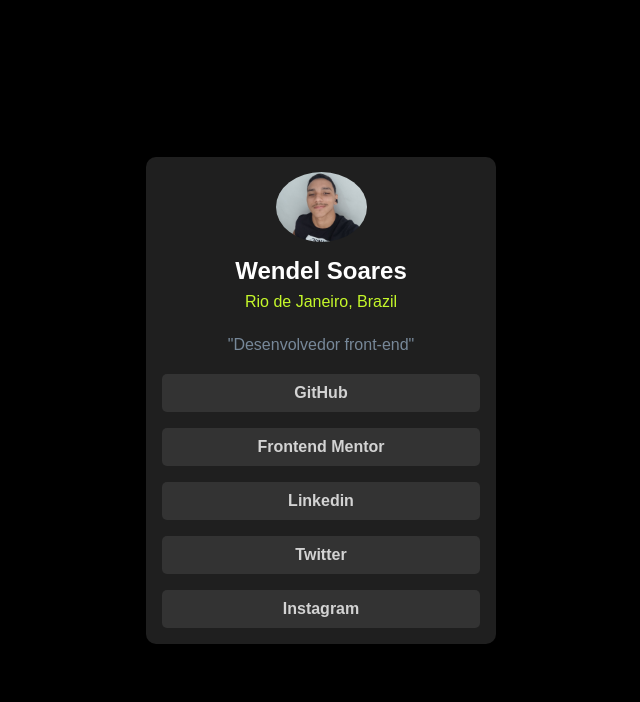
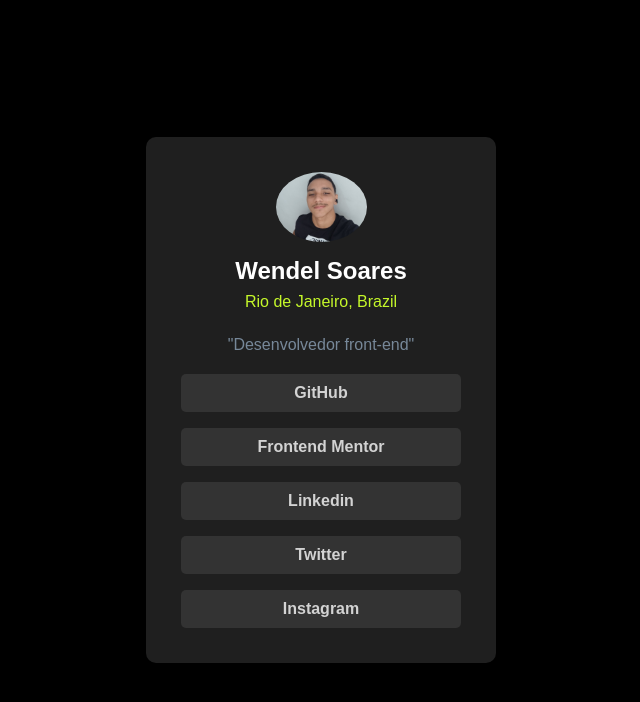
Before and after one commit to WSoaresDev/link-das-minhas-redes-sociais, a plain HTML site: page index.html in a window 1280 px wide. Shown: the whole page, without its empty margins (319-959 px from the left). Drawn offline with Linux system fonts and the light colour scheme.

Commit message:
Update style.css

```diff
--- a/style.css
+++ b/style.css
@@ -14,7 +14,7 @@
     justify-content: center;
     height: 100vh;
     font-family: Arial, Helvetica, sans-serif;
-    padding: 0 1.2rem;
+    padding:1.2rem;
 
 }
 
@@ -24,7 +24,7 @@
     background-color: hsl(0, 0%, 12%);
     max-width: 1200px;
     min-width: 350px;
-    padding: o 1.2rem;
+    padding: 1.2rem;
     border-radius: 10px;
     text-align: center;
 }
```
